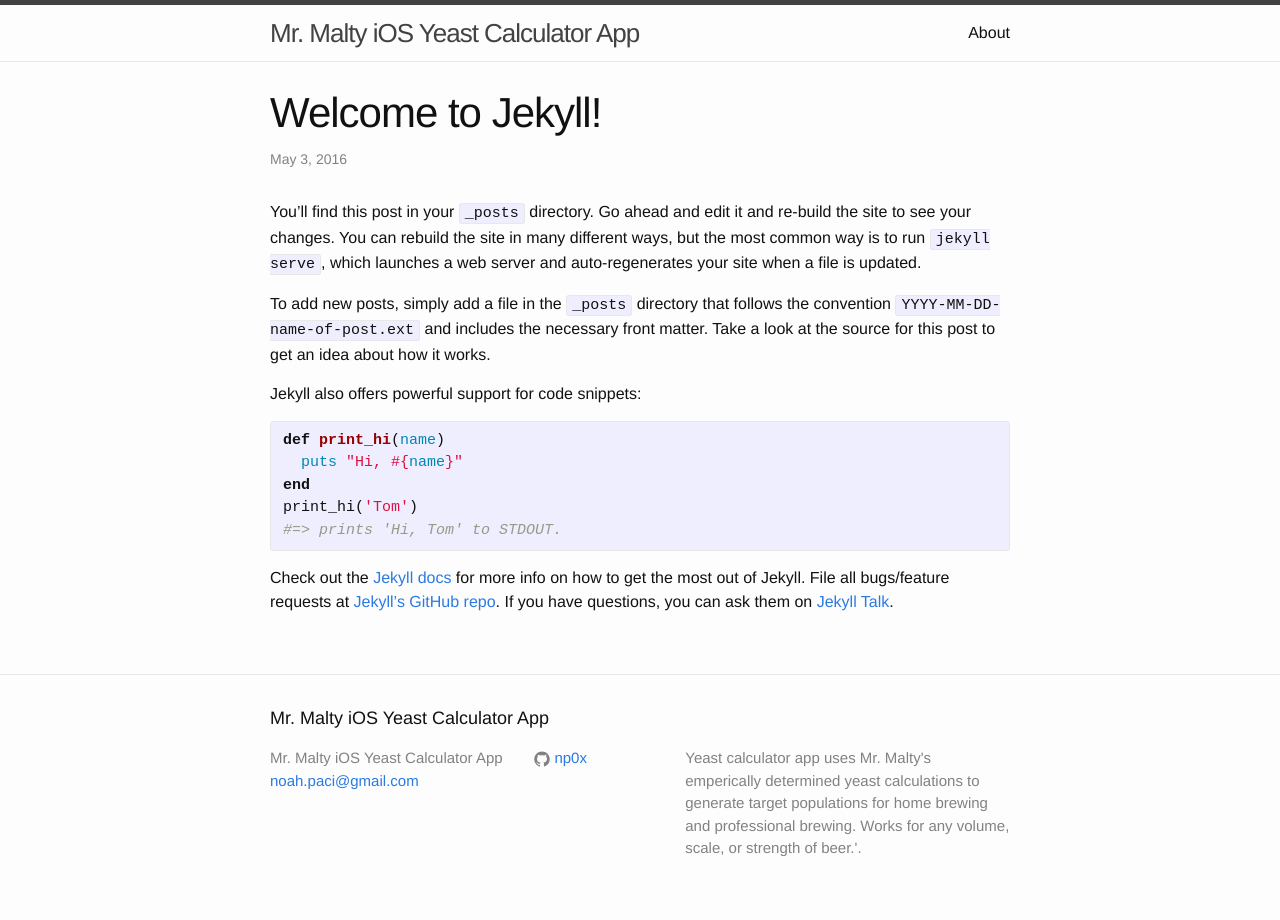
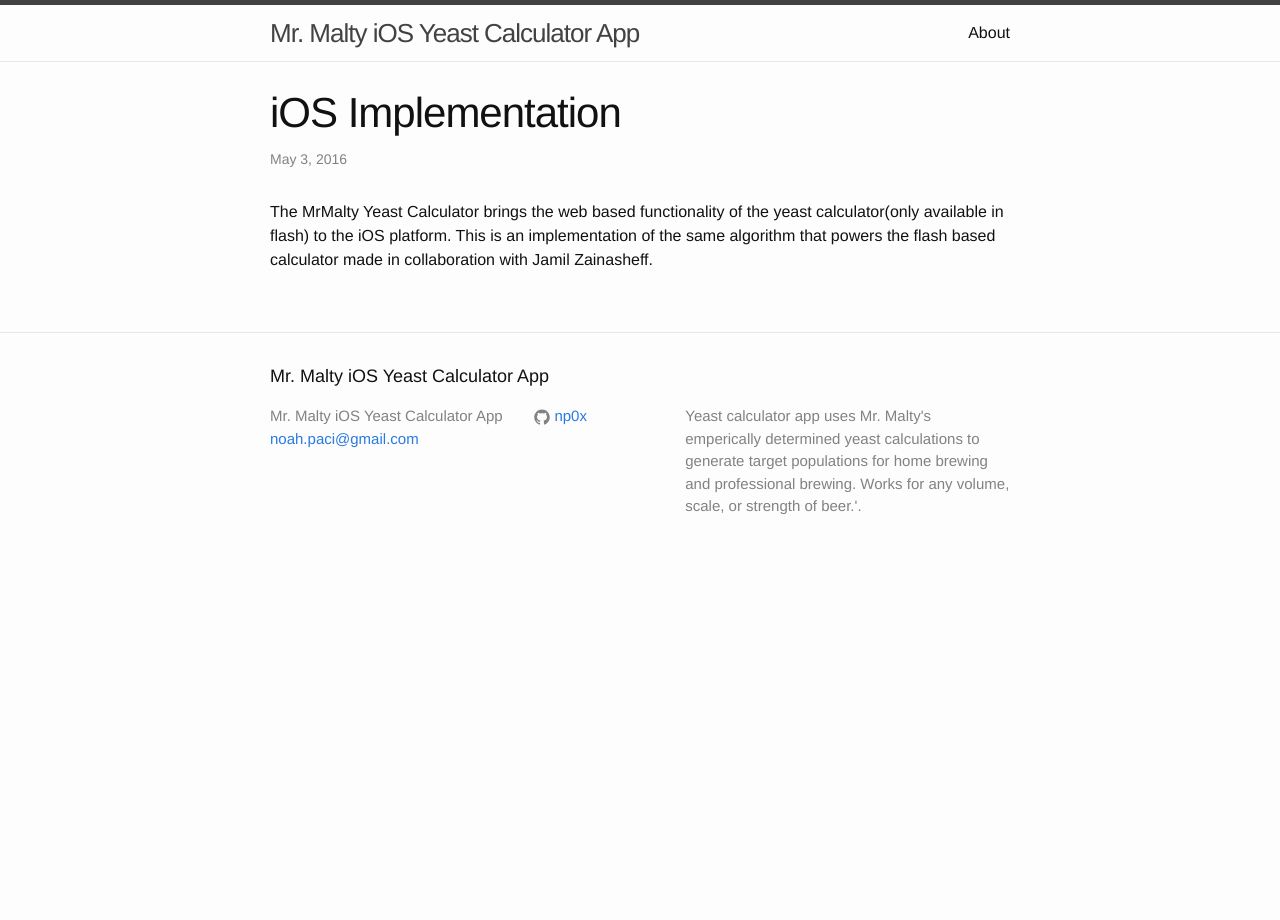
Before and after one commit to np0x/jekyll_test, a Jekyll site: the page built from _posts/2016-05-03-welcome-to-jekyll.markdown, in a window 1280 px wide. Built offline with Jekyll 4.4.1, drawn with Linux system fonts in a browser that asks for light colours.

Commit message:
tweaking first post

```diff
--- a/_posts/2016-05-03-welcome-to-jekyll.markdown
+++ b/_posts/2016-05-03-welcome-to-jekyll.markdown
@@ -1,25 +1,11 @@
 ---
 layout: post
-title:  "Welcome to Jekyll!"
+title:  "iOS Implementation"
 date:   2016-05-03 15:18:51 -0400
 categories: jekyll update
 ---
-You’ll find this post in your `_posts` directory. Go ahead and edit it and re-build the site to see your changes. You can rebuild the site in many different ways, but the most common way is to run `jekyll serve`, which launches a web server and auto-regenerates your site when a file is updated.
+The MrMalty Yeast Calculator brings the web based functionality of the yeast calculator(only available in flash) to the iOS platform.  This is an implementation of the same algorithm that powers the flash based calculator made in collaboration with Jamil Zainasheff.
 
-To add new posts, simply add a file in the `_posts` directory that follows the convention `YYYY-MM-DD-name-of-post.ext` and includes the necessary front matter. Take a look at the source for this post to get an idea about how it works.
 
-Jekyll also offers powerful support for code snippets:
-
-{% highlight ruby %}
-def print_hi(name)
-  puts "Hi, #{name}"
-end
-print_hi('Tom')
-#=> prints 'Hi, Tom' to STDOUT.
-{% endhighlight %}
-
-Check out the [Jekyll docs][jekyll-docs] for more info on how to get the most out of Jekyll. File all bugs/feature requests at [Jekyll’s GitHub repo][jekyll-gh]. If you have questions, you can ask them on [Jekyll Talk][jekyll-talk].
-
-[jekyll-docs]: http://jekyllrb.com/docs/home
-[jekyll-gh]:   https://github.com/jekyll/jekyll
-[jekyll-talk]: https://talk.jekyllrb.com/
+[web based calculator]: http://www.mrmalty.com/calc/calc.html
+[iTunes link]: https://itunes.apple.com/us/app/mrmalty-yc/id395067842?mt=8
```
